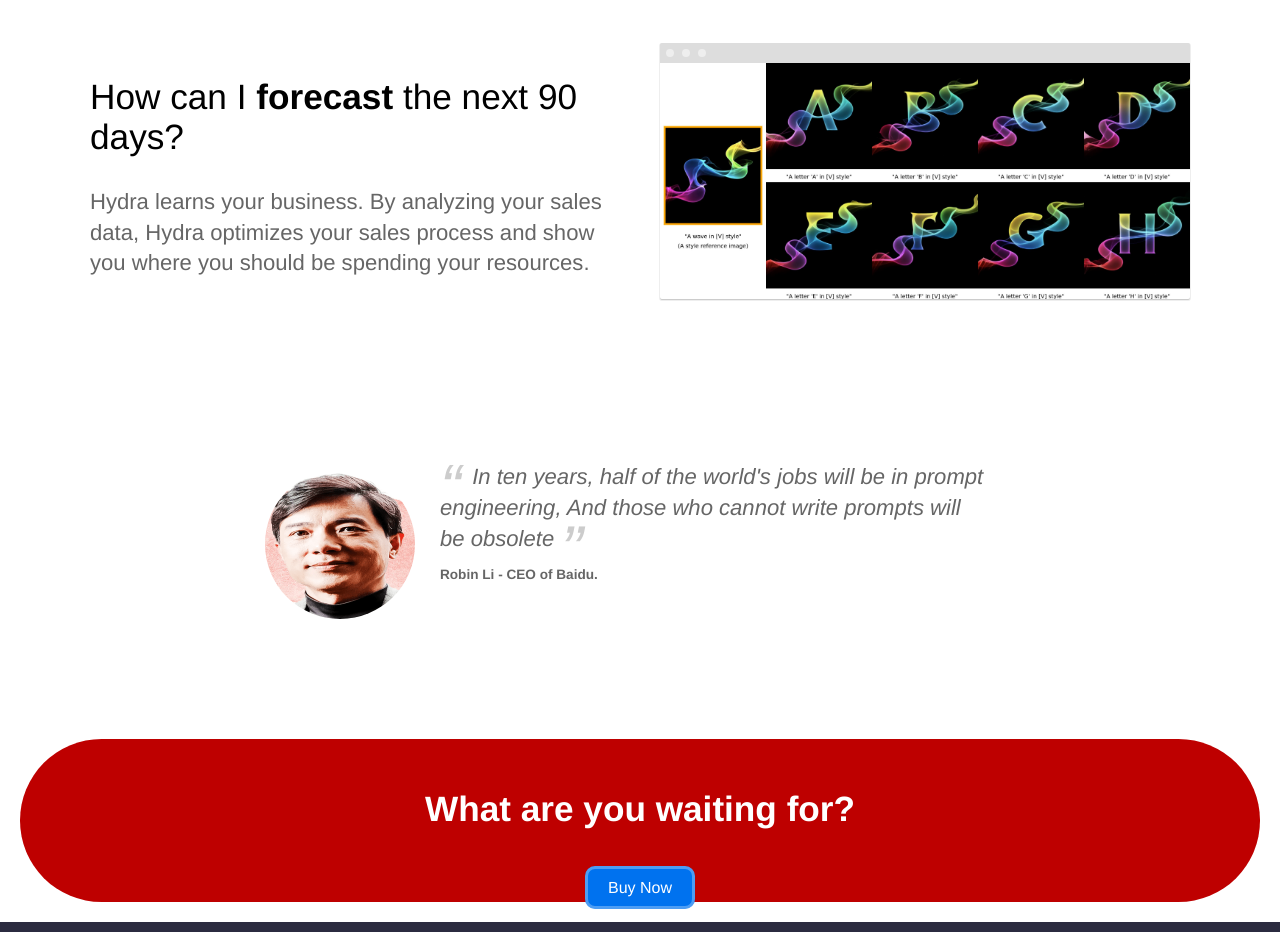
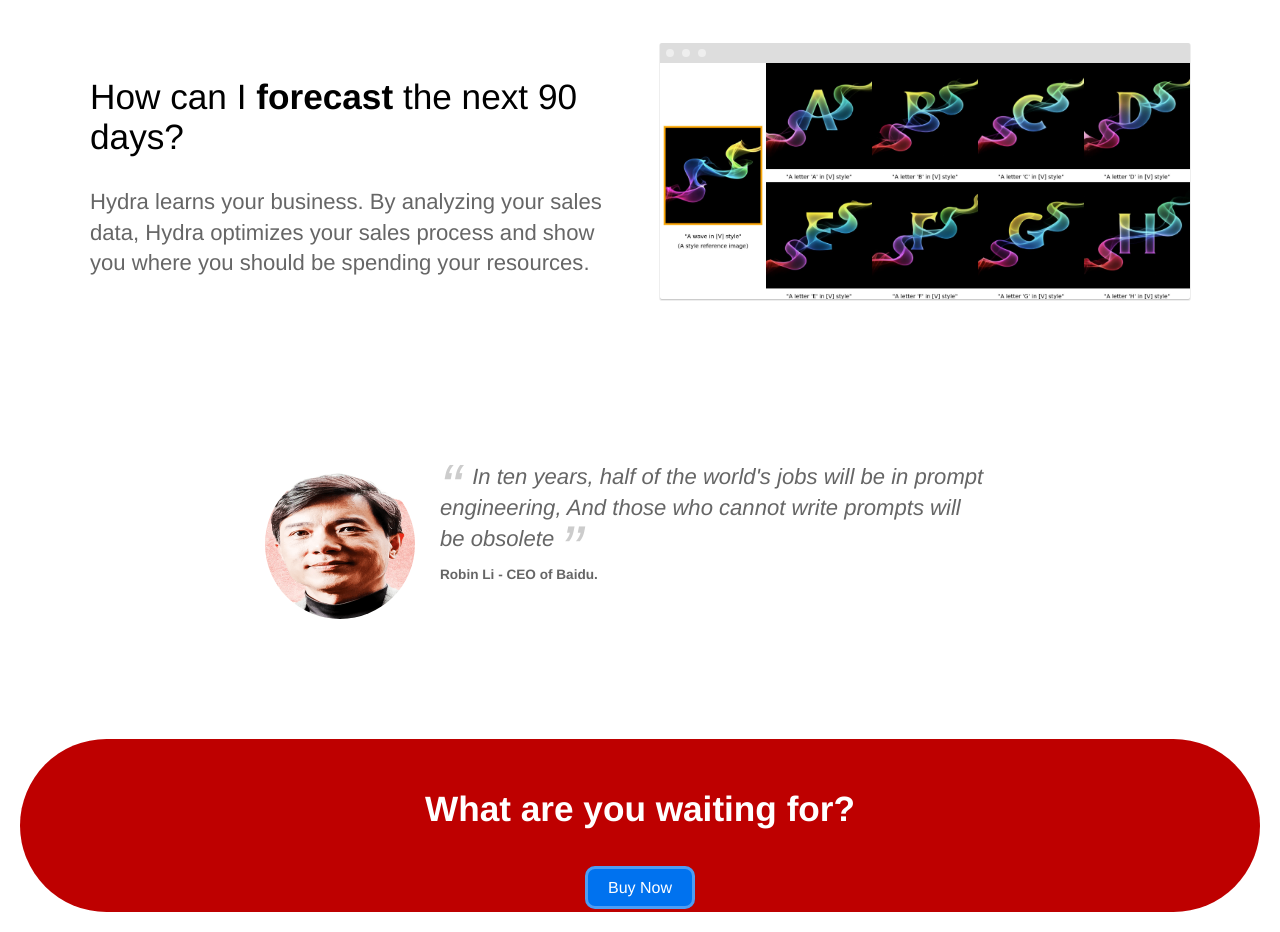
Before and after one commit to hi-sushanta/prompt, a Jekyll site: the page built from index.html, in a window 1280 px wide. Shown: the part 1686-2618 px from the top of the page. Built offline with Jekyll 4.4.1, drawn with Linux system fonts in a browser that asks for light colours; the list of posts is cut into pages by our own code.

Commit message:
Add margin of button

```diff
--- a/index.html
+++ b/index.html
@@ -70,7 +70,7 @@
 	<section class="bottom-cta">
 		<section class="sub-cta">
 			<h2 class="motive"><strong>What are you waiting for?</strong></h2>
-			<div class="button alt"><a href="#">Buy Now</a></div>
+			<div class="button alt" style="margin-top:10px;margin-bottom:10px;"><a href="#">Buy Now</a></div>
 		</section>
 	</section>
 </div>
```
